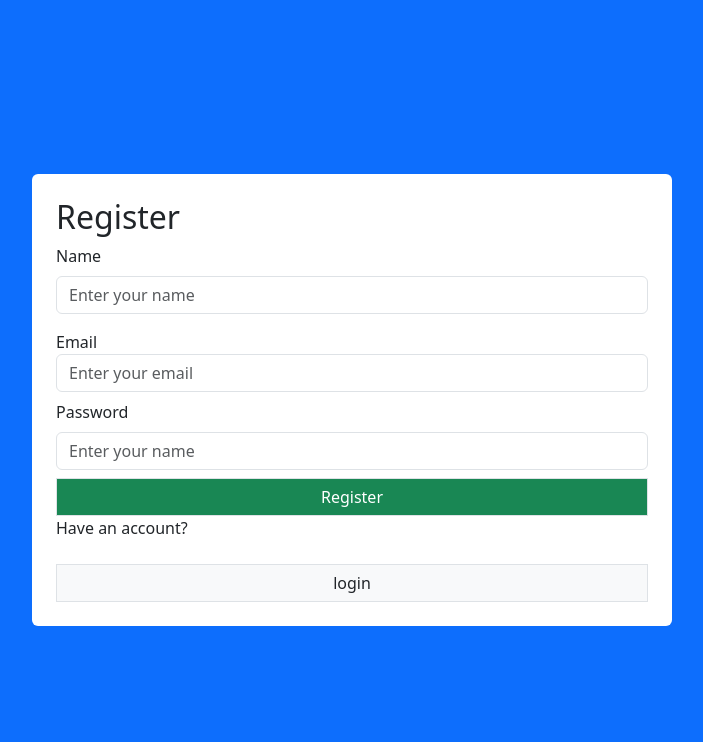
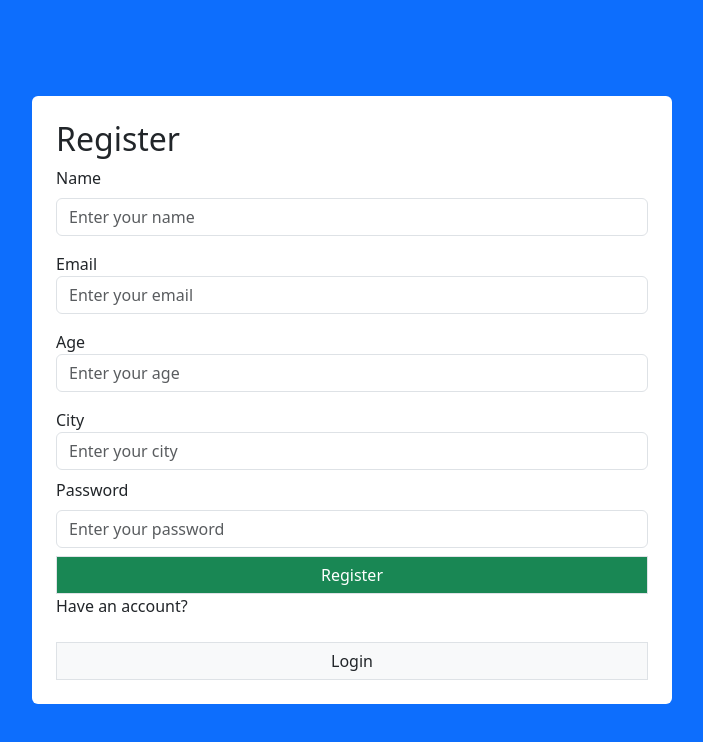
Before and after one commit to johnotene1990/employee-frontend, a React (Create React App) app: page / in a window 1280 px wide. Shown: the top 742 px of the page, without its empty margins (288-991 px from the left). Built offline with nearby package versions, Linux system fonts and the light colour scheme.

Commit message:
Update signup.js

```diff
--- a/src/component/signup.js
+++ b/src/component/signup.js
@@ -1,31 +1,40 @@
-import axios from 'axios'
-import React, { useState } from 'react'
-
-import { Link, useNavigate } from 'react-router-dom'
+import axios from 'axios';
+import React, { useState } from 'react';
+import { Link, useNavigate } from 'react-router-dom';
 
 const Signup = () => {
-    const [name,setName] = useState ()
-    const [email,setEmail] = useState()
-    const [password,setPassword] = useState()
-    const navigate = useNavigate()
+  const [name, setName] = useState('');
+  const [email, setEmail] = useState('');
+  const [age, setAge] = useState('');
+  const [city, setCity] = useState('');
+  const [password, setPassword] = useState('');
+  const navigate = useNavigate();
 
-    const handleSubmit=((e)=>{
+  const handleSubmit = async (e) => {
     e.preventDefault();
-        //axios.post('http://localhost:8080/register',{name,email,password})
-        axios.post('https://employee-frontend-ksjs.onrender.com/register',{name,email,password},
-          {
-            method: 'POST',
-            headers: {
-              'Content-Type': 'application/json',
-            },
+
+    try {
+      const response = await axios.post(
+        'http://localhost:8080/register',
+        { name, email, age, city, password }
+      );
+      console.log(response.data); // Ensure backend confirms data is saved
+      navigate('/login');
+    } catch (err) {
+      console.error('Error during registration:', err);
+      if (err.response) {
+        // Server responded with a status other than 200 range
+        console.error('Response data:', err.response.data);
+        console.error('Response status:', err.response.status);
+      } else if (err.request) {
+        // Request was made but no response received
+        console.error('Request data:', err.request);
+      } else {
+        // Something else happened
+        console.error('Error message:', err.message);
       }
-        )
-        .then(result => {
-            console.log(result.data)
-            navigate('/home')
-        })
-        .then(err=>console.log(err))
-    })
+    }
+  };
 
   return (
     <div>
@@ -35,24 +44,75 @@ const Signup = () => {
             <h2>Register</h2>
             <div className='mt-2'>
               <label className='mb-2'>Name</label>
-                    <input type='text' placeholder='Enter your name' className='form-control' onChange={(e)=>setName(e.target.value)} />
+              <input
+                type='text'
+                placeholder='Enter your name'
+                className='form-control'
+                value={name}
+                onChange={(e) => setName(e.target.value)}
+              />
             </div>
             <div className='mt-3'>
               <label>Email</label>
-                <input type='email' placeholder='Enter your email' className='form-control' onChange={(e)=>setEmail(e.target.value)} />
+              <input
+                type='email'
+                placeholder='Enter your email'
+                className='form-control'
+                value={email}
+                onChange={(e) => setEmail(e.target.value)}
+              />
+            </div>
+            <div className='mt-3'>
+              <label>Age</label>
+              <input
+                type='age'
+                placeholder='Enter your age'
+                className='form-control'
+                value={age}
+                onChange={(e) => setAge(e.target.value)}
+
+              />
+            </div>
+            <div className='mt-3'>
+              <label>City</label>
+              <input
+                type='city'
+                placeholder='Enter your city'
+                className='form-control'
+                value={city}
+                onChange={(e) => setCity(e.target.value)}
+
+              />
             </div>
             <div className='mt-2'>
               <label className='mb-2'>Password</label>
-                    <input type='text' placeholder='Enter your name' className='form-control' onChange={(e)=>setPassword(e.target.value)} />
+              <input
+                type='password'
+                placeholder='Enter your password'
+                className='form-control'
+                value={password}
+                onChange={(e) => setPassword(e.target.value)}
+              />
             </div>
-                <button type='submit' className='btn btn-success border w-100 mt-2 rounded-0'>Register</button>
+
+            <button
+              type='submit'
+              className='btn btn-success border w-100 mt-2 rounded-0'
+            >
+              Register
+            </button>
             <p>Have an account?</p>
-                <Link to={'/login'} type='submit' className='btn btn-default border w-100 bg-light text-decoration-none mt-2 rounded-0'>login</Link>
+            <Link
+              to='/login'
+              className='btn btn-default border w-100 bg-light text-decoration-none mt-2 rounded-0'
+            >
+              Login
+            </Link>
           </form>
         </div>
       </div>
     </div>
-  )
-}
+  );
+};
 
-export default Signup
+export default Signup;
```
Lines whose indentation alone changed are shown as unchanged.
